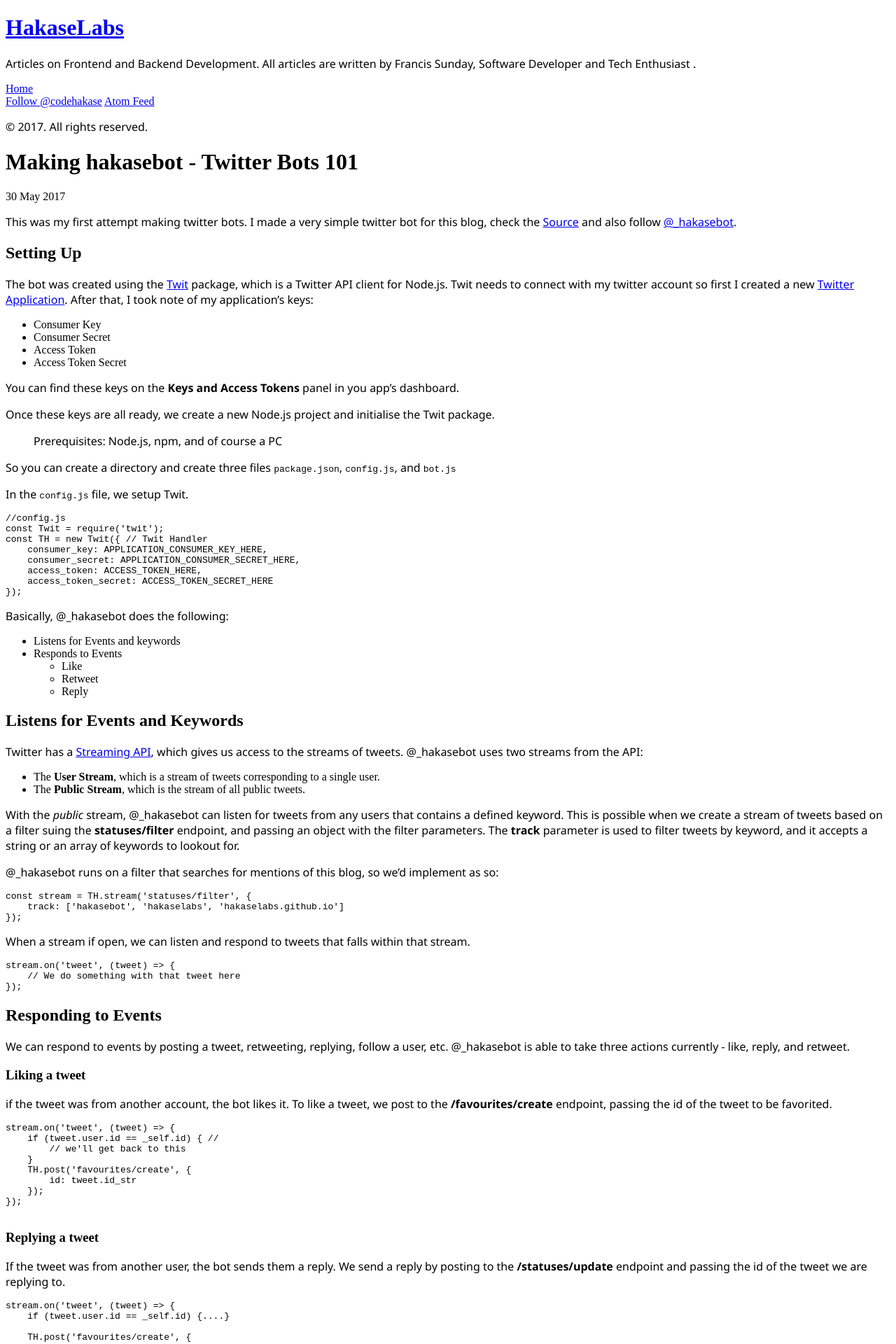
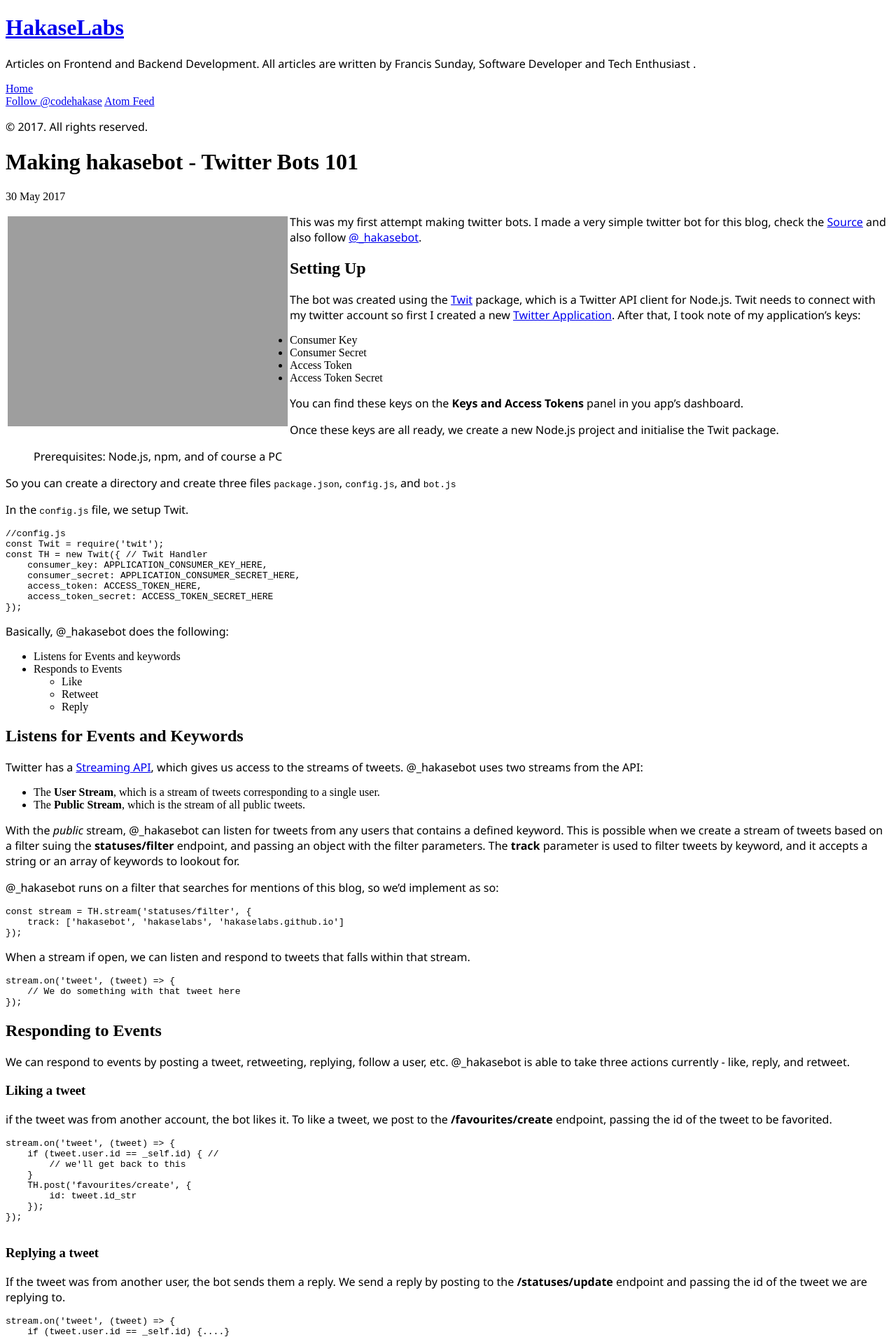
Before and after one commit to 1Rico/hakaselabs.github.io, a Jekyll site: the page built from _posts/2017-05-30-making-hakasebot-bots-101.md, in a window 1280 px wide. Shown: the top 1920 px of the page at 70% size. Built offline with Jekyll 4.4.1, drawn with Linux system fonts in a browser that asks for light colours; Markdown is read by kramdown in place of the engine named in the settings; comment, search, counter and statistics services are not loaded.

Commit message:
New Post

```diff
--- a/_posts/2017-05-30-making-hakasebot-bots-101.md
+++ b/_posts/2017-05-30-making-hakasebot-bots-101.md
@@ -4,6 +4,8 @@
 title: "Making hakasebot - Twitter Bots 101"
 comments: true
 ---
+![Bots]({{ site.url }}/assets/twitter-bots.gif "Bots")
+
 
 This was my first attempt making twitter bots. I made a very simple twitter bot for this blog, check the [Source](https://github.com/codehakase/hakasebot) and also follow [@_hakasebot](https://twitter.com/_hakasebot).
 
```
Also changed, not shown: 1 other file.
